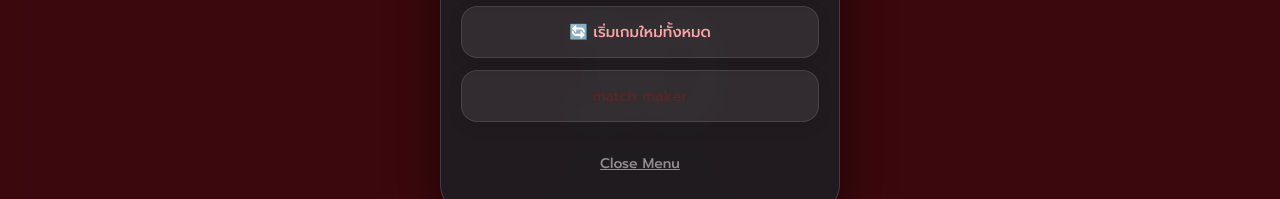
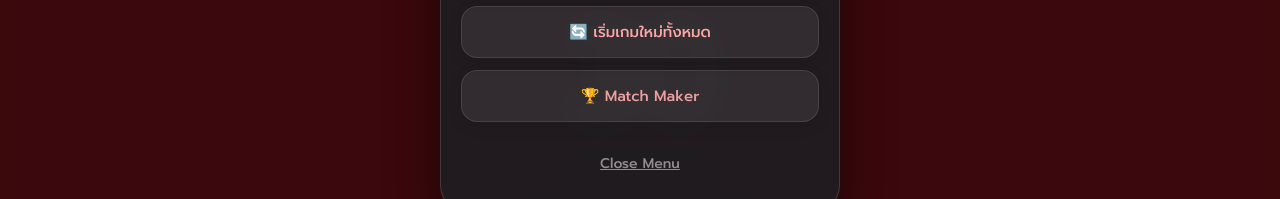
Before and after one commit to Sezrhino/Life_counter, a plain HTML site: page index.html in a window 1280 px wide. Both pictures are taken after a click on the element 640 px from the left and 400 px from the top of the page. Shown: the part 456-655 px from the top of the page. Drawn offline with Linux system fonts and the light colour scheme; a web font is replaced by a local one.

Commit message:
Update Match Maker Button

```diff
--- a/index.html
+++ b/index.html
@@ -1097,7 +1097,7 @@
             </button>
             <button class="menu-btn" onclick="openModal('color-modal')"> 🎨 เปลี่ยนสีเพลย์แมต </button>
             <button class="menu-btn" onclick="restartGame()" style="color: #fca5a5;"> 🔄 เริ่มเกมใหม่ทั้งหมด </button>
-            <button class="menu-btn" href="matchmaker.html" style="color: #542828;"> match maker </button>
+            <button class="menu-btn" onclick="window.location.href='matchmaker.html'" style="color: #ee9f9f;"> 🏆 Match Maker </button>
 
             <button class="close" onclick="closeModal('menu-modal')">Close Menu</button>
         </div>
```
